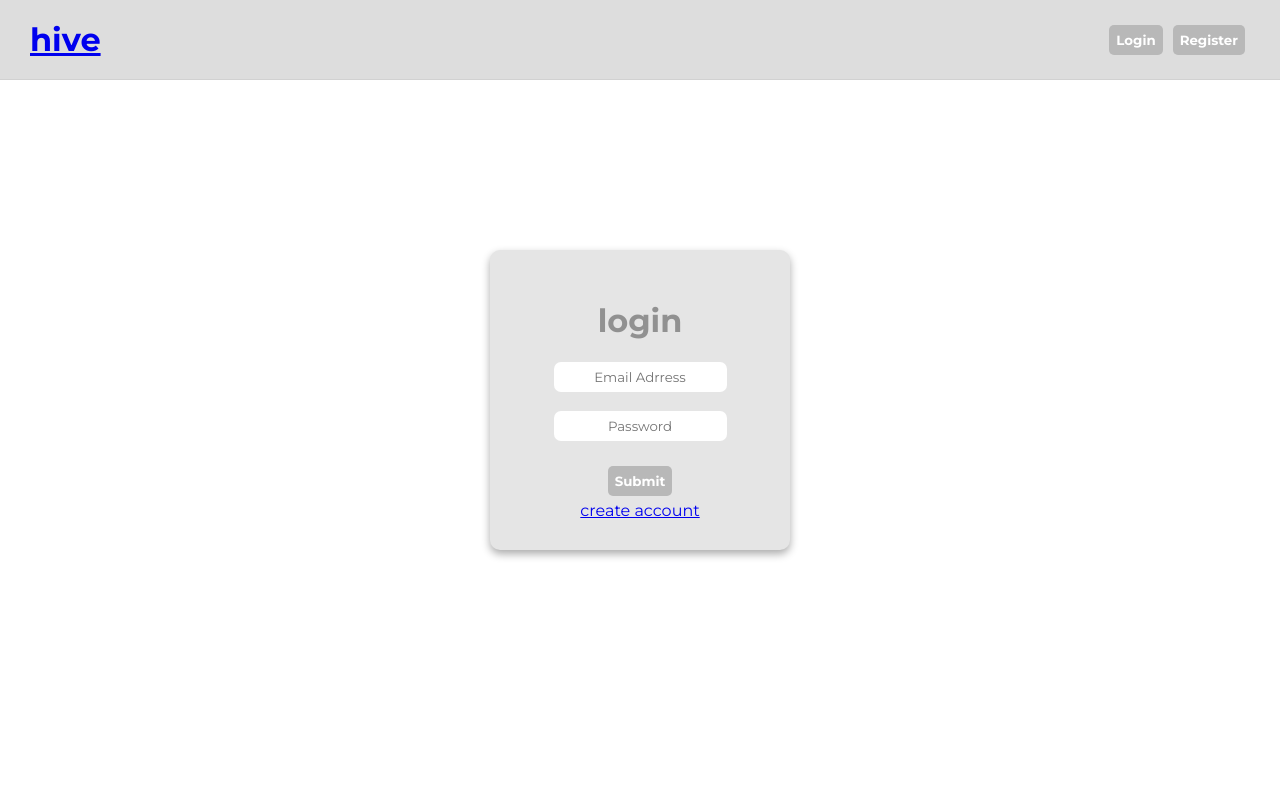
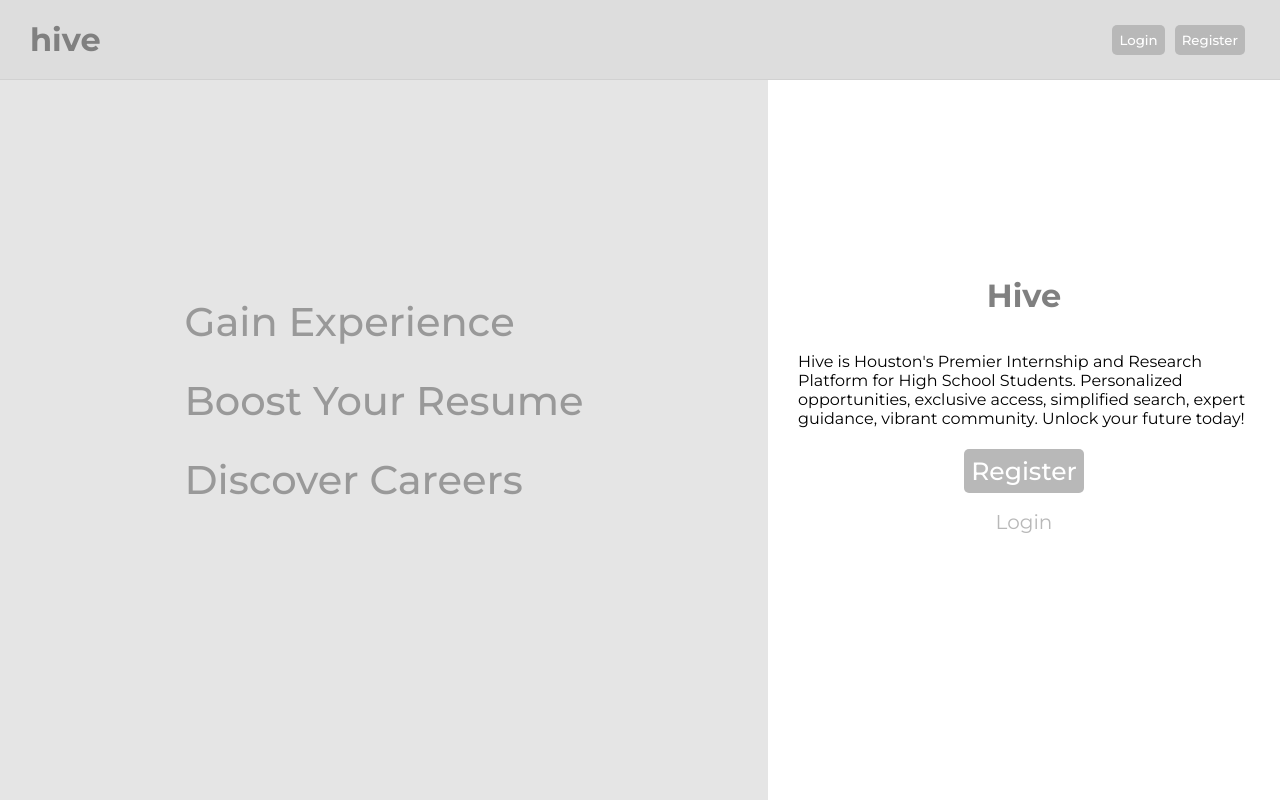
Before and after one commit to bell-boy/hive-web, a React (Vite) app: page /home in a window 1280 px wide. Before the commit this address led to /login. Built offline with nearby package versions, Linux system fonts and the light colour scheme; no server answers.

Commit message:
Add basic home page

```diff
--- a/src/main.jsx
+++ b/src/main.jsx
@@ -39,16 +39,13 @@ const router = createBrowserRouter([
 				path: 'profile/:userid',
 				element: <Profile />,
 				loader: profileLoader
+			},
+			{
+				path: '/home',
+				element: <Home />,
 			}
 		]
   },
-	{
-		path: '/home',
-		element: <Home />,
-		loader: homeLoader,
-		children: [
-		]
-	},
 ]);
 
 ReactDOM.createRoot(document.getElementById('root')).render(
--- a/src/routes/Home.jsx
+++ b/src/routes/Home.jsx
@@ -1,39 +1,30 @@
 import { auth } from '../firebase.js';
 import { onAuthStateChanged, signOut } from 'firebase/auth';
-import { redirect, useNavigate, Outlet } from 'react-router-dom';
+import { redirect, useNavigate, Outlet, Link } from 'react-router-dom';
 
 const loader = async () =>
 {
-	const user = await new Promise((resolve, reject) => {
-		onAuthStateChanged(auth, (user) => resolve(user));
-	});
-	if(!user) return redirect('/login');
-	else console.log('logged in');
 	return null;
 };
 
 const Home = () =>
 {
-	const navigate = useNavigate();
-	const logoutHandler = async (e) =>
-	{
-		try
-		{
-			await signOut(auth);
-			navigate('/');
-		}
-		catch (error)
-		{
-			console.log(error);
-		}
-	};
 	return (
-		<>
-			<header>
-				<button onClick={logoutHandler}>logout</button>
-			</header>
-			<Outlet />
-		</>
+		<div className='site-grid' style={{gridTemplateColumns: "60fr 40fr"}}>
+			<div className='left-info-box'>
+				<ul className='large-list'>
+					<li>Gain Experience</li>
+					<li>Boost Your Resume</li>
+					<li>Discover Careers</li>
+				</ul>
+			</div>
+			<div className='right-info-box'>
+				<h1 className='logo'>Hive</h1>
+				<p>{"Hive is Houston's Premier Internship and Research Platform for High School Students. Personalized opportunities, exclusive access, simplified search, expert guidance, vibrant community. Unlock your future today!"}</p>
+				<Link to='/register'><button className="button-primary" style={{fontSize: "25px"}}>Register</button></Link>
+				<Link to='/login'><button className="button-secondary" style={{fontSize: "20px"}}>Login</button></Link>
+			</div>
+		</div>
 	);
 };
 
--- a/src/routes/Root.jsx
+++ b/src/routes/Root.jsx
@@ -18,7 +18,7 @@ const Root = () =>
 	return(
 		<>
 			<header className='nav-bar'>
-				<Link to='/'><h1>hive</h1></Link>
+				<Link to='/home' className='logo'><h1>hive</h1></Link>
 				{!user ? (
 					<div className='nav-bar-item'>
 						<Link to={`/login`}><button className='button-primary'>Login</button></Link>
--- a/src/styles/stylesheet.css
+++ b/src/styles/stylesheet.css
@@ -12,9 +12,16 @@ body, html {
 
 .site-flexbox {
 	height: 100vh;
+	width: 100vw;
 	display: flex;
 	flex-direction: column;
 	justify-content: center;
+}
+
+.site-grid {
+	display: grid;
+	height: 100vh;
+	width: 100vw;
 }
 
 .auth-form {
@@ -49,7 +56,7 @@ body, html {
 	margin: 5px;
 
 	color: #ffffff;
-	font-weight: 800;
+	font-weight: 500;
 	background-color: #b8b8b8;
 	transition: 0.5s;
 }
@@ -57,6 +64,23 @@ body, html {
 .button-primary:hover {
 	cursor: pointer;
 	background-color: #a7a7a7;
+}
+
+.button-secondary {
+	border-style: none;
+	border-radius: 5px;
+	flex-basis: 30px;
+	padding: 7px;
+	margin: 5px;
+
+	color: #b8b8b8;
+	font-weight: 400;
+	background-color: #FFFFFF00;
+	transition: 0.5s;
+}
+
+.button-secondary:hover {
+	cursor: pointer;
 }
 
 .nav-bar
@@ -82,3 +106,46 @@ body, html {
 .nav-bar-button
 {
 }
+
+.logo
+{
+	color: grey;
+	text-decoration: none;
+}
+
+.left-info-box
+{
+	background-color: #e5e5e5;
+	grid-column-start: 1;
+	grid-column-end: 2;
+
+	display: flex;
+	align-items: center;
+	justify-content: center;
+}
+
+.right-info-box
+{
+	grid-column-start: 2;
+	grid-column-end: 3;
+
+	display: flex;
+	flex-direction: column;
+	align-items: center;
+	justify-content: center;
+	padding: 30px;
+}
+
+.large-list
+{
+	list-style-type: none;
+	font-size: 40px;
+	font-weight: 500;
+	color: #999999;
+	padding: 0px 0px;
+}
+
+.large-list > li
+{
+	margin: 30px;
+}
```
